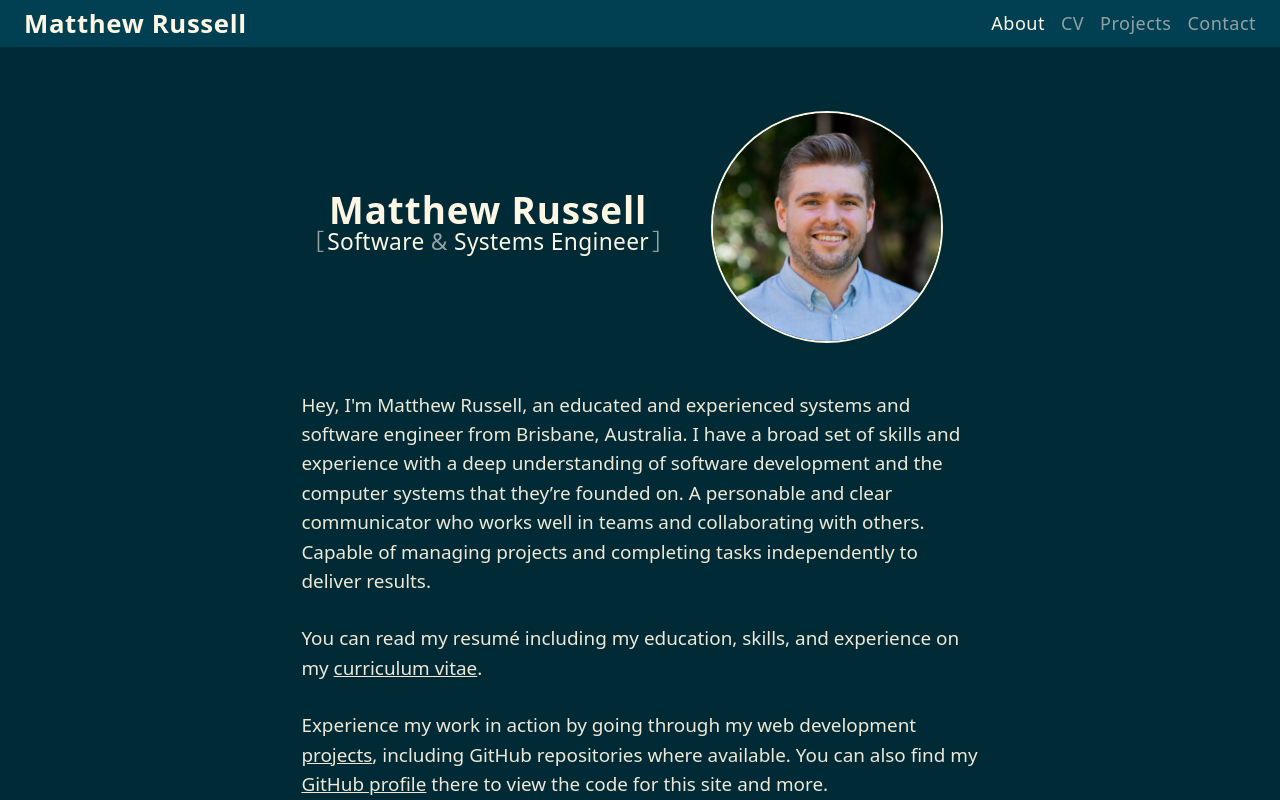
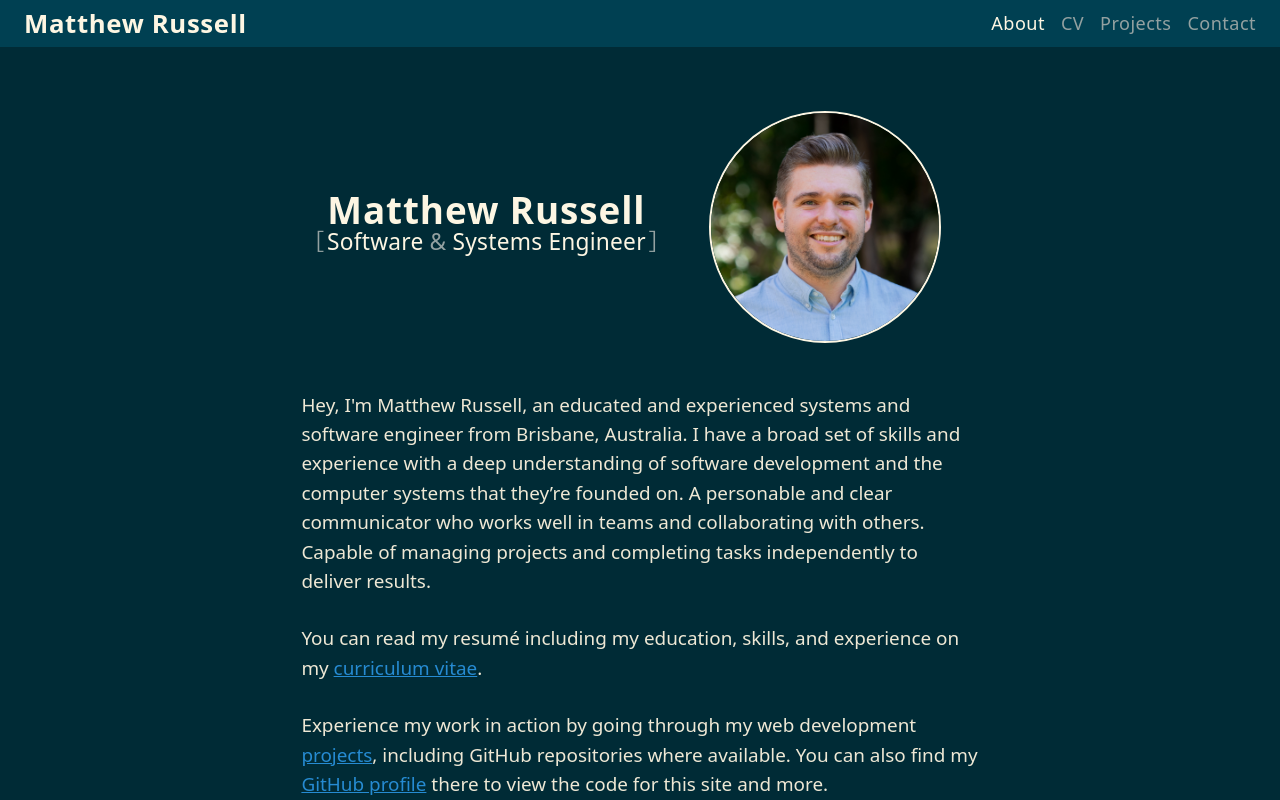
Before and after one commit to mjrussell91/mjrussell-net, an Angular app: page / in a window 1280 px wide. Shown: the top 800 px of the page. Built offline with nearby package versions, Linux system fonts and the light colour scheme.

Commit message:
heading style updates

```diff
--- a/src/styles.css
+++ b/src/styles.css
@@ -49,22 +49,24 @@ section, article {
     margin-left: auto;
     margin-right: auto;
 
+    h1, h2 {
+        font-weight: 650;
+        letter-spacing: 0.010em;
+        color: var(--color-white-1);
+    }
+
     h1 {
         font-size: 2.1rem;
-        font-weight: 550;
-        color: var(--color-white-1);
         text-align: center;
     }
 
     h2 {
         font-size: 1.7rem;
-        font-weight: 450;
-        color: var(--color-white-1);
     }
 
     hr {
         color: var(--color-gray-1);
-        margin-top: -1em;
+        margin-top: -1.15em;
     }
 
     p {
@@ -74,11 +76,11 @@ section, article {
         font-weight: 300;
 
         a {
-            /* color: var(--color-white-1); */
+            color: var(--color-brand-blue);
             text-decoration: underline;
 
             &:hover {
-                color: var(--color-gray-1);
+                color: var(--color-white-1);
             }
         }
     }
```
